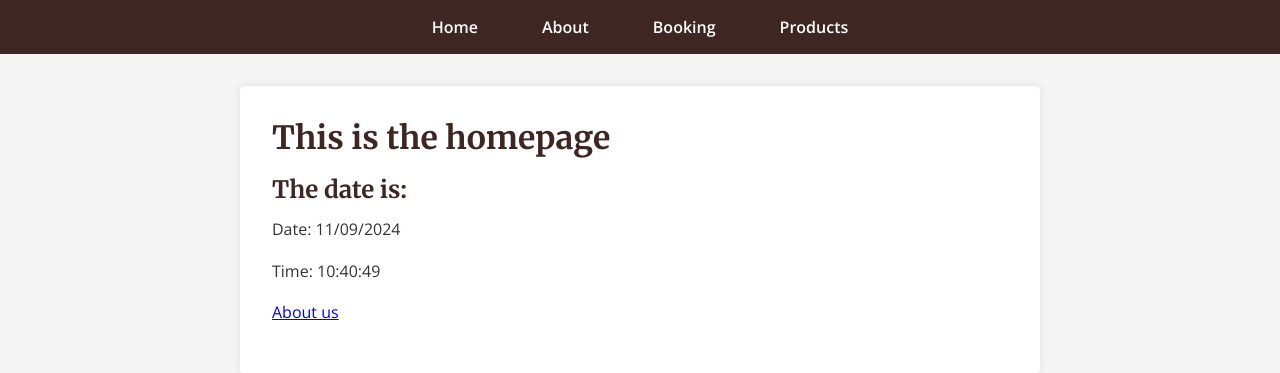
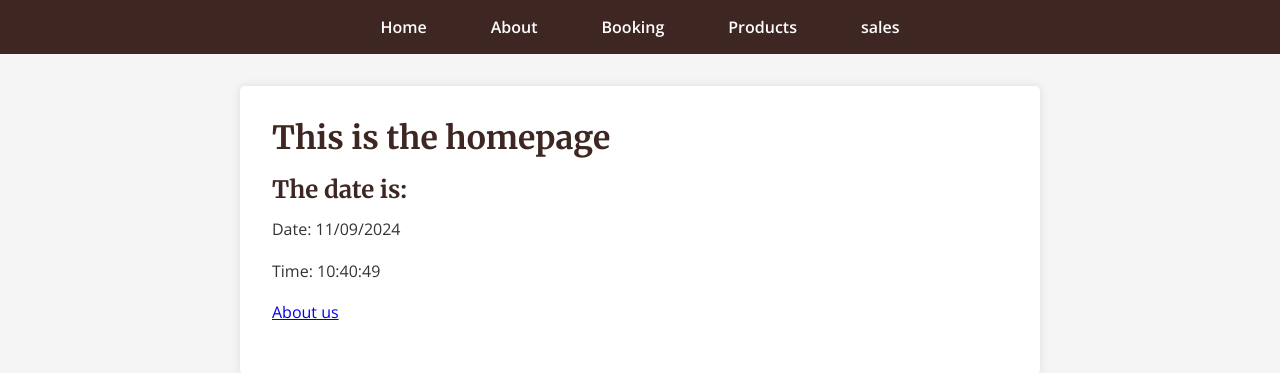
Before and after one commit to khanya-mcfadden/SQLite_Implementation, a Flask app: page / in a window 1280 px wide. Shown: the top 373 px of the page. Run offline with Flask 3, Linux system fonts and the light colour scheme.

Commit message:
added routing for sales

```diff
--- a/Main.py
+++ b/Main.py
@@ -51,6 +51,9 @@ def booking():
 def products():
     products = getProducts()
     return render_template('products.html', products = products)
+@app.route('/sales')
+def sales():
+    return render_template('sales.html')
 
 #Run in debug mode.
 if __name__ == '__main__':
--- a/templates/base.html
+++ b/templates/base.html
@@ -22,6 +22,7 @@
         <li><a href="{{ url_for('about') }}">About</a></li>
         <li><a href="{{ url_for('booking') }}">Booking</a></li>
         <li><a href="{{ url_for('products') }}">Products</a></li>
+        <li><a href="{{ url_for('sales') }}">sales</a></li>
       </ul>
     </nav>
     <div class="content">{% block content %}{% endblock %}</div>
```
Also changed, not shown: templates/sales.html (added, +8 -0 lines).
